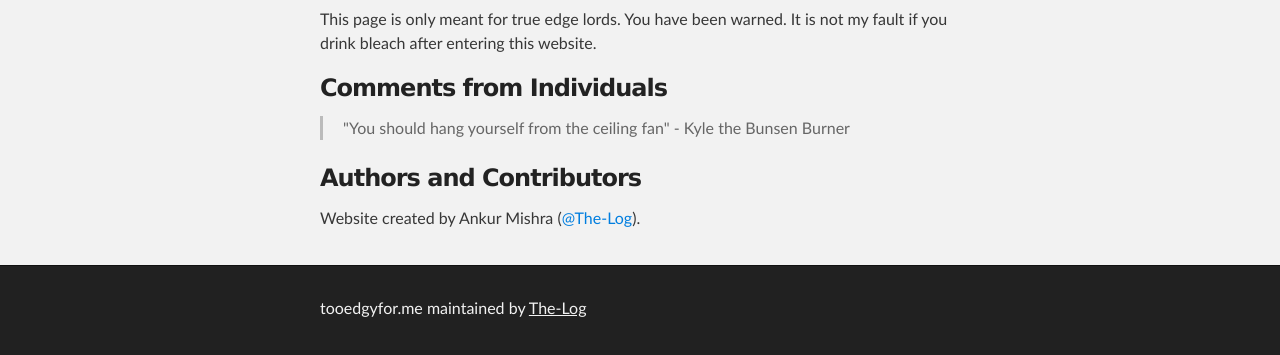
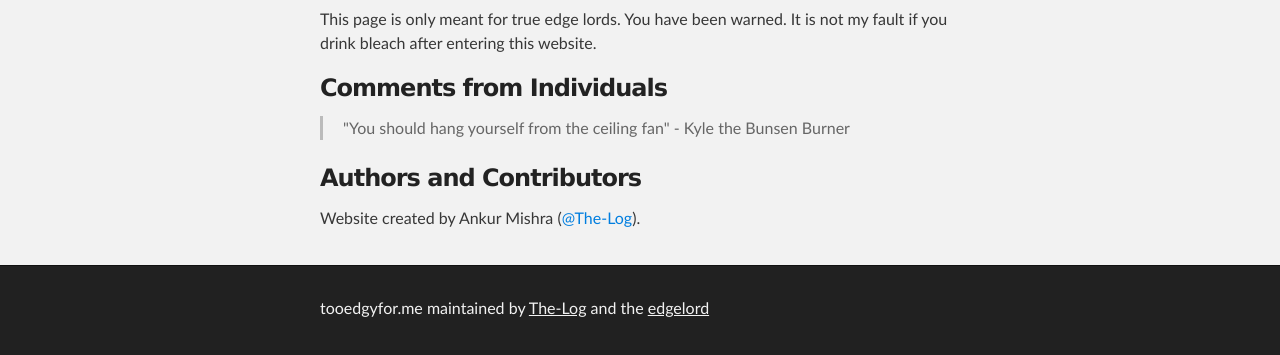
Before and after one commit to bandhig/tooedgyfor.me, a plain HTML site: page index.html in a window 1280 px wide. Shown: the part 317-672 px from the top of the page. Drawn offline with Linux system fonts and the light colour scheme.

Commit message:
Update index.html

```diff
--- a/index.html
+++ b/index.html
@@ -48,7 +48,7 @@
     <!-- FOOTER  -->
     <div id="footer_wrap" class="outer">
       <footer class="inner">
-        <p class="copyright">tooedgyfor.me maintained by <a href="https://github.com/The-Log">The-Log</a></p>
+        <p class="copyright">tooedgyfor.me maintained by <a href="https://github.com/The-Log">The-Log</a> and the <a href="https://github.com/edgelord">edgelord</a></p>
       </footer>
     </div>
 
```
